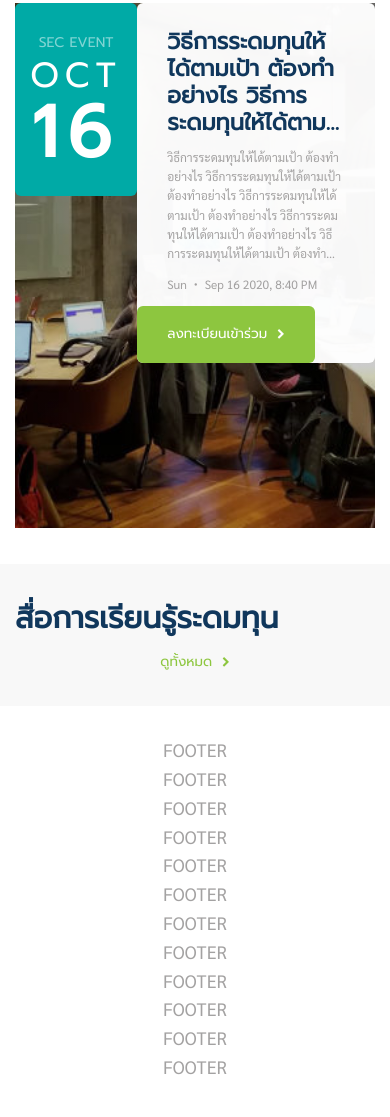
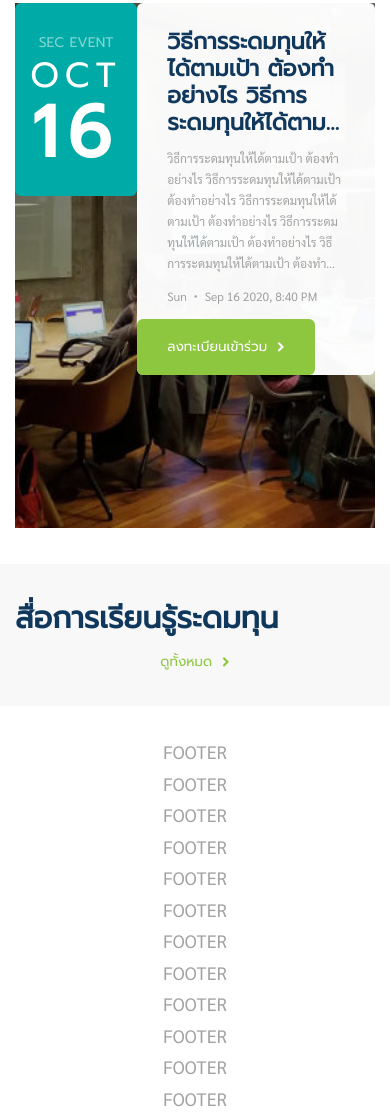
Before and after one commit to 3bugs/SEC, a plain HTML site: page index.html in a window 390 px wide. Shown: the part 818-1935 px from the top of the page. Drawn offline with nearby package versions, Linux system fonts and the light colour scheme.

Commit message:
responsive หน้า index.html

```diff
--- a/css/index.css
+++ b/css/index.css
@@ -46,7 +46,7 @@ p {
   margin-top: 6px;
   color: #8D8B8B;
   mix-blend-mode: normal;
-  line-height: 1.6em;
+  line-height: 1.75em;
   opacity: 0.8;
 }
 
```
